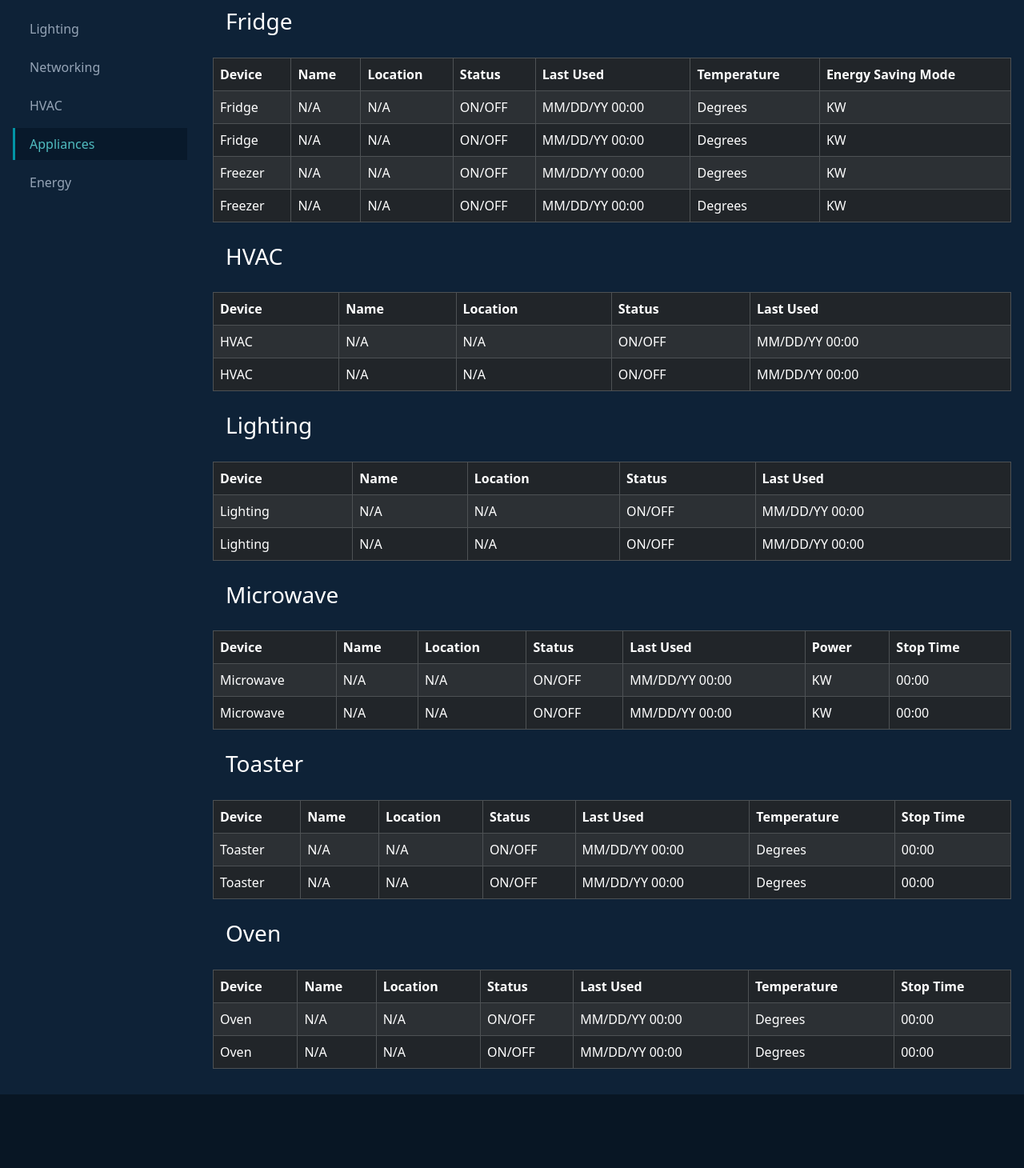
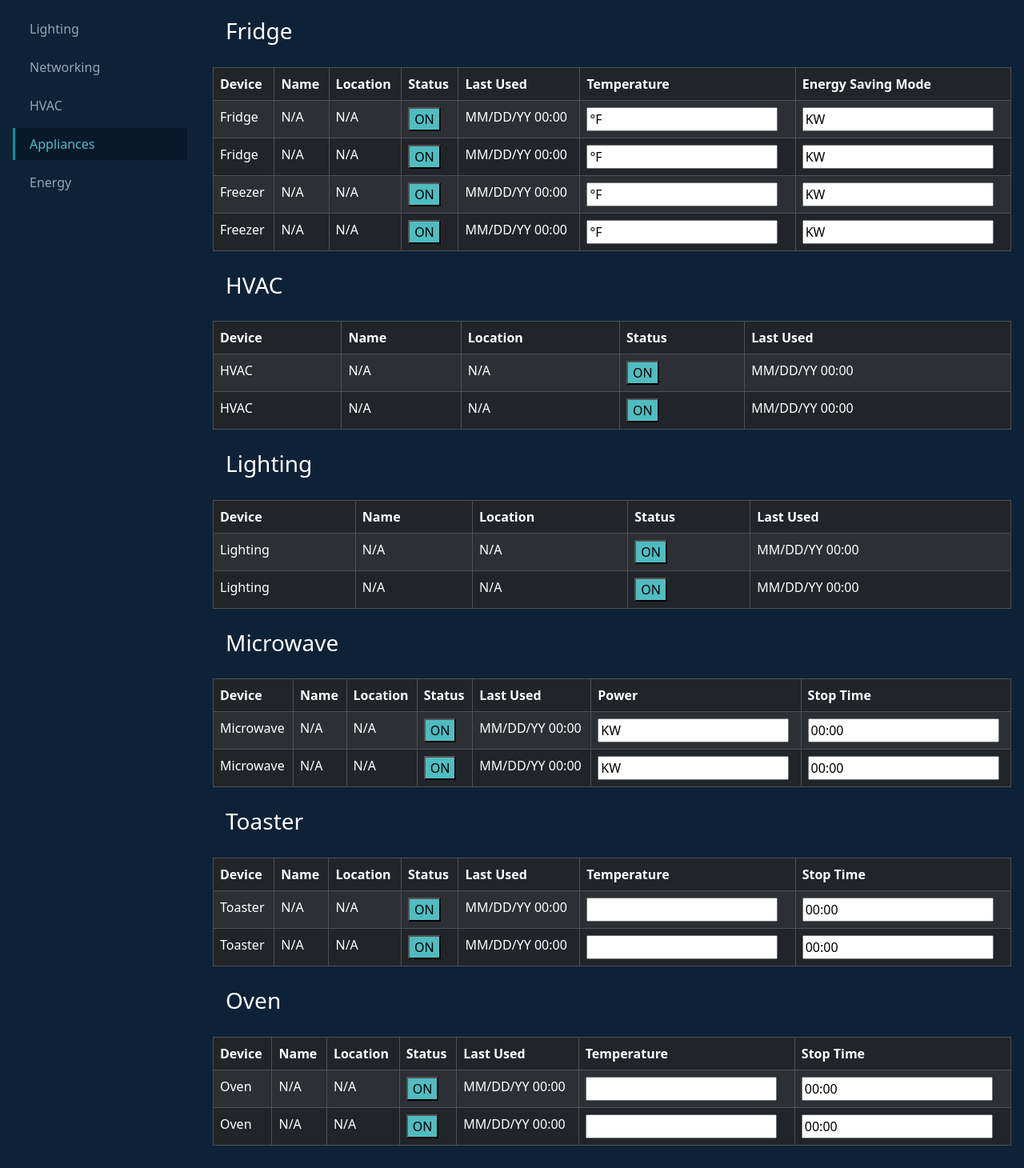
Before and after one commit to PSUBeacon/CMPSC488SP24SecTuesday, a React (Create React App) app in the folder fab/my-login-app/: page /appliances in a window 1280 px wide. Shown: the part 330-1790 px from the top of the page at 80% size. Before the commit the page ends 1698 px from the top, so only its background shows below. Built offline with nearby package versions, Linux system fonts and the light colour scheme.

Commit message:
Update Appliances.js
Added text fields and buttons to the appliances page

```diff
--- a/fab/my-login-app/src/Appliances.js
+++ b/fab/my-login-app/src/Appliances.js
@@ -38,43 +38,50 @@ const Appliances = () => {
        return () => clearInterval(timer);
    }, []);
 
-  const dishwasher = [
-    { Device: "Dishwasher", Name: "N/A", Location: 'N/A', Status: 'ON/OFF', LastUsed: 'MM/DD/YY 00:00', WashTime: "00:00" },
-    { Device: "Dishwasher", Name: "N/A", Location: 'N/A', Status: 'ON/OFF', LastUsed: 'MM/DD/YY 00:00', WashTime: "00:00" },
-  ];
+   const [dishwasher, setDishwasher] = useState([
+    { Device: "Dishwasher", Name: "N/A", Location: 'N/A', Status: 'ON', LastUsed: 'MM/DD/YY 00:00', WashTime: "00:00" },
+    { Device: "Dishwasher", Name: "N/A", Location: 'N/A', Status: 'ON', LastUsed: 'MM/DD/YY 00:00', WashTime: "00:00" },
+  ]);
+
 
   //this const is also for the freezer
-  const fridge = [
-    { Device: "Fridge", Name: "N/A", Location: 'N/A', Status: 'ON/OFF', LastUsed: 'MM/DD/YY 00:00', Temp: "Degrees", EnergySavingMode: "KW"},
-    { Device: "Fridge", Name: "N/A", Location: 'N/A', Status: 'ON/OFF', LastUsed: 'MM/DD/YY 00:00', Temp: "Degrees", EnergySavingMode: "KW" },
-    { Device: "Freezer", Name: "N/A", Location: 'N/A', Status: 'ON/OFF', LastUsed: 'MM/DD/YY 00:00', Temp: "Degrees", EnergySavingMode: "KW" },
-    { Device: "Freezer", Name: "N/A", Location: 'N/A', Status: 'ON/OFF', LastUsed: 'MM/DD/YY 00:00', Temp: "Degrees", EnergySavingMode: "KW" },
-  ];
+  const [fridge, setFridge] = useState([ // <-- Initialize fridge state and setter
+    { Device: "Fridge", Name: "N/A", Location: 'N/A', Status: 'ON', LastUsed: 'MM/DD/YY 00:00', Temp: "°F", EnergySavingMode: "KW"},
+    { Device: "Fridge", Name: "N/A", Location: 'N/A', Status: 'ON', LastUsed: 'MM/DD/YY 00:00', Temp: "°F", EnergySavingMode: "KW" },
+    { Device: "Freezer", Name: "N/A", Location: 'N/A', Status: 'ON', LastUsed: 'MM/DD/YY 00:00', Temp: "°F", EnergySavingMode: "KW" },
+    { Device: "Freezer", Name: "N/A", Location: 'N/A', Status: 'ON', LastUsed: 'MM/DD/YY 00:00', Temp: "°F", EnergySavingMode: "KW" },
+  ]);
 
-  const hvac = [
-    { Device: "HVAC", Name: "N/A", Location: 'N/A', Status: 'ON/OFF', LastUsed: 'MM/DD/YY 00:00' },
-    { Device: "HVAC", Name: "N/A", Location: 'N/A', Status: 'ON/OFF', LastUsed: 'MM/DD/YY 00:00' },
-  ];
+  const [hvac, setHvac] = useState([
+    { Device: "HVAC", Name: "N/A", Location: 'N/A', Status: 'ON', LastUsed: 'MM/DD/YY 00:00' },
+    { Device: "HVAC", Name: "N/A", Location: 'N/A', Status: 'ON', LastUsed: 'MM/DD/YY 00:00' },
+  ]);
 
-  const lighting = [
-    { Device: "Lighting", Name: "N/A", Location: 'N/A', Status: 'ON/OFF', LastUsed: 'MM/DD/YY 00:00' },
-    { Device: "Lighting", Name: "N/A", Location: 'N/A', Status: 'ON/OFF', LastUsed: 'MM/DD/YY 00:00' },
-  ];
 
-  const microwave = [
-    { Device: "Microwave", Name: "N/A", Location: 'N/A', Status: 'ON/OFF', LastUsed: 'MM/DD/YY 00:00', Power: "KW", StopTime: "00:00" },
-    { Device: "Microwave", Name: "N/A", Location: 'N/A', Status: 'ON/OFF', LastUsed: 'MM/DD/YY 00:00', Power: "KW", StopTime: "00:00" },
-  ];
+  const [lighting, setLighting] = useState([
+    { Device: "Lighting", Name: "N/A", Location: 'N/A', Status: 'ON', LastUsed: 'MM/DD/YY 00:00' },
+    { Device: "Lighting", Name: "N/A", Location: 'N/A', Status: 'ON', LastUsed: 'MM/DD/YY 00:00' },
+  ]);
 
-  const toaster = [
-    { Device: "Toaster", Name: "N/A", Location: 'N/A', Status: 'ON/OFF', LastUsed: 'MM/DD/YY 00:00', Temp: "Degrees", StopTime: "00:00" },
-    { Device: "Toaster", Name: "N/A", Location: 'N/A', Status: 'ON/OFF', LastUsed: 'MM/DD/YY 00:00', Temp: "Degrees", StopTime: "00:00" },
-  ];
 
-  const oven = [
-    { Device: "Oven", Name: "N/A", Location: 'N/A', Status: 'ON/OFF', LastUsed: 'MM/DD/YY 00:00', Temp: "Degrees", StopTime: "00:00"  },
-    { Device: "Oven", Name: "N/A", Location: 'N/A', Status: 'ON/OFF', LastUsed: 'MM/DD/YY 00:00', Temp: "Degrees", StopTime: "00:00"  },
-  ];
+  const [microwave, setMicrowave] = useState([
+    { Device: "Microwave", Name: "N/A", Location: 'N/A', Status: 'ON', LastUsed: 'MM/DD/YY 00:00', Power: "KW", StopTime: "00:00" },
+    { Device: "Microwave", Name: "N/A", Location: 'N/A', Status: 'ON', LastUsed: 'MM/DD/YY 00:00', Power: "KW", StopTime: "00:00" },
+  ]);
+
+
+  const [toaster, setToaster] = useState([
+    { Device: "Toaster", Name: "N/A", Location: 'N/A', Status: 'ON', LastUsed: 'MM/DD/YY 00:00', Temp: "°F", StopTime: "00:00" },
+    { Device: "Toaster", Name: "N/A", Location: 'N/A', Status: 'ON', LastUsed: 'MM/DD/YY 00:00', Temp: "°F", StopTime: "00:00" },
+  ]);
+
+
+
+  const [oven, setOven] = useState([
+    { Device: "Oven", Name: "N/A", Location: 'N/A', Status: 'ON', LastUsed: 'MM/DD/YY 00:00', Temp: "°F", StopTime: "00:00"  },
+    { Device: "Oven", Name: "N/A", Location: 'N/A', Status: 'ON', LastUsed: 'MM/DD/YY 00:00', Temp: "°F", StopTime: "00:00"  },
+  ]);
+
 
   const navigate = useNavigate(); // Instantiate useNavigate hook
   const [isNavVisible, setIsNavVisible] = useState(false);
@@ -130,29 +137,6 @@ const Appliances = () => {
     );
   };
 
-  const CameraWidget = () => {
-    const [cameraView, setCameraView] = useState('livingroom'); // Default view
-
-    const cameraFeeds = {
-      livingroom: placeholderImage, // Replace with actual video feed or image
-      kitchen: placeholderImage, // Replace with actual video feed or image for kitchen
-      // Add more camera feeds as needed
-    };
-
-    return (
-      <div className="camera-widget" style={{ position: 'relative', maxWidth: '100%', backgroundColor: '#12232E', borderRadius: '10px', overflow: 'hidden' }}>
-        {/* Live Feed */}
-        <img src={cameraFeeds[cameraView]} alt="Live feed" style={{ width: '100%', height: 'auto', display: 'block' }} />
-
-        {/* Camera View Buttons */}
-        <div style={{ position: 'absolute', top: '10px', left: '10px', display: 'flex', gap: '5px' }}>
-          <button onClick={() => setCameraView('livingroom')} style={{ padding: '5px', backgroundColor: cameraView === 'livingroom' ? '#4CAF50' : 'transparent' }}>R1</button>
-          <button onClick={() => setCameraView('kitchen')} style={{ padding: '5px', backgroundColor: cameraView === 'kitchen' ? '#4CAF50' : 'transparent' }}>R2</button>
-          {/* Add more buttons for additional camera views as needed */}
-        </div>
-      </div>
-    );
-  };
 
   // This is the JSX return statement where we layout our component's HTML structure
   return (
@@ -258,17 +242,46 @@ const Appliances = () => {
           </tr>
         </thead>
         <tbody>
-          {dishwasher.map((dishwasher, index) => (
+        {dishwasher.map((dishwasherItem, index) => (
   <tr key={index}>
-              <td>{dishwasher.Device}</td>
-              <td>{dishwasher.Name}</td>
-              <td>{dishwasher.Location}</td>
-              <td>{dishwasher.Status}</td>
-              <td>{dishwasher.LastUsed}</td>
-              <td>{dishwasher.WashTimer}</td>
+    <td>{dishwasherItem.Device}</td>
+    <td>{dishwasherItem.Name}</td>
+    <td>{dishwasherItem.Location}</td>
+    <td>
+      <button
+        onClick={() => {
+          const updatedDishwasher = [...dishwasher];
+          updatedDishwasher[index] = {
+            ...dishwasherItem,
+            Status: dishwasherItem.Status === 'ON' ? 'OFF' : 'ON'
+          };
+          setDishwasher(updatedDishwasher);
+        }}
+      >
+        {dishwasherItem.Status}
+      </button>
+    </td>
+    <td>{dishwasherItem.LastUsed}</td>
+    <td>
+      <input
+        type="text"
+        value={dishwasherItem.WashTime}
+        onChange={(e) => {
+          const newWashTime = e.target.value;
+          const updatedDishwasher = [...dishwasher];
+          updatedDishwasher[index] = {
+            ...updatedDishwasher[index],
+            WashTime: newWashTime
+          };
+          setDishwasher(updatedDishwasher);
+        }}
+      />
+    </td>
   </tr>
 ))}
 </tbody>
+
+
       </Table>
 
 {/*fridge table*/}
@@ -288,17 +301,54 @@ const Appliances = () => {
           </tr>
         </thead>
         <tbody>
-          {fridge.map((fridge, index) => (
+        {fridge.map((fridgeItem, index) => (
   <tr key={index}>
-              <td>{fridge.Device}</td>
-              <td>{fridge.Name}</td>
-              <td>{fridge.Location}</td>
-              <td>{fridge.Status}</td>
-              <td>{fridge.LastUsed}</td>
-              <td>{fridge.Temp}</td>
-              <td>{fridge.EnergySavingMode}</td>
+    <td>{fridgeItem.Device}</td>
+    <td>{fridgeItem.Name}</td>
+    <td>{fridgeItem.Location}</td>
+    {/* Replace the current display of "Status" with a button */}
+    <td>
+      <button
+        onClick={() => {
+          const updatedFridge = [...fridge];
+          updatedFridge[index] = {
+            ...fridgeItem,
+            Status: fridgeItem.Status === 'ON' ? 'OFF' : 'ON'
+          };
+          setFridge(updatedFridge);
+        }}
+      >
+        {fridgeItem.Status}
+      </button>
+    </td>
+    <td>{fridgeItem.LastUsed}</td>
+    <td>
+      <input
+        type="text"
+        value={fridgeItem.Temp} // Bind the value of the input field to the state
+        onChange={(e) => {
+          const newTemp = e.target.value;
+          const updatedFridge = [...fridge]; // Create a copy of the array
+          updatedFridge[index] = { ...fridgeItem, Temp: newTemp }; // Update the specific item in the copied array
+          setFridge(updatedFridge); // Update the state with the new array
+        }}
+      />
+    </td>
+    <td>
+      <input
+        type="text"
+        value={fridgeItem.EnergySavingMode} // Bind the value of the input field to the state
+        onChange={(e) => {
+          const newEnergySavingMode = e.target.value;
+          const updatedFridge = [...fridge]; // Create a copy of the array
+          updatedFridge[index] = { ...fridgeItem, EnergySavingMode: newEnergySavingMode }; // Update the specific item in the copied array
+          setFridge(updatedFridge); // Update the state with the new array
+        }}
+      />
+    </td>
   </tr>
 ))}
+
         </tbody>
       </Table>
 
@@ -317,15 +367,30 @@ const Appliances = () => {
           </tr>
         </thead>
         <tbody>
-          {hvac.map((hvac, index) => (
+        {hvac.map((hvacItem, index) => (
   <tr key={index}>
-              <td>{hvac.Device}</td>
-              <td>{hvac.Name}</td>
-              <td>{hvac.Location}</td>
-              <td>{hvac.Status}</td>
-              <td>{hvac.LastUsed}</td>
+    <td>{hvacItem.Device}</td>
+    <td>{hvacItem.Name}</td>
+    <td>{hvacItem.Location}</td>
+    {/* Replace the current display of "Status" with a button */}
+    <td>
+      <button
+        onClick={() => {
+          const updatedHvac = [...hvac];
+          updatedHvac[index] = {
+            ...hvacItem,
+            Status: hvacItem.Status === 'ON' ? 'OFF' : 'ON'
+          };
+          setHvac(updatedHvac);
+        }}
+      >
+        {hvacItem.Status}
+      </button>
+    </td>
+    <td>{hvacItem.LastUsed}</td>
   </tr>
 ))}
+
         </tbody>
       </Table>
 
@@ -344,15 +409,30 @@ const Appliances = () => {
           </tr>
         </thead>
         <tbody>
-          {lighting.map((lighting, index) => (
+        {lighting.map((lightingItem, index) => (
   <tr key={index}>
-              <td>{lighting.Device}</td>
-              <td>{lighting.Name}</td>
-              <td>{lighting.Location}</td>
-              <td>{lighting.Status}</td>
-              <td>{lighting.LastUsed}</td>
+    <td>{lightingItem.Device}</td>
+    <td>{lightingItem.Name}</td>
+    <td>{lightingItem.Location}</td>
+    {/* Replace the current display of "Status" with a button */}
+    <td>
+      <button
+        onClick={() => {
+          const updatedLighting = [...lighting];
+          updatedLighting[index] = {
+            ...lightingItem,
+            Status: lightingItem.Status === 'ON' ? 'OFF' : 'ON'
+          };
+          setLighting(updatedLighting);
+        }}
+      >
+        {lightingItem.Status}
+      </button>
+    </td>
+    <td>{lightingItem.LastUsed}</td>
   </tr>
 ))}
+
         </tbody>
       </Table>
 
@@ -373,18 +453,56 @@ const Appliances = () => {
           </tr>
         </thead>
         <tbody>
-          {microwave.map((microwave, index) => (
+        {microwave.map((microwaveItem, index) => (
   <tr key={index}>
-              <td>{microwave.Device}</td>
-              <td>{microwave.Name}</td>
-              <td>{microwave.Location}</td>
-              <td>{microwave.Status}</td>
-              <td>{microwave.LastUsed}</td>
-              <td>{microwave.Power}</td>
-              <td>{microwave.StopTime}</td>
+    <td>{microwaveItem.Device}</td>
+    <td>{microwaveItem.Name}</td>
+    <td>{microwaveItem.Location}</td>
+    {/* Replace the current display of "Status" with a button */}
+    <td>
+      <button
+        onClick={() => {
+          const updatedMicrowave = [...microwave];
+          updatedMicrowave[index] = {
+            ...microwaveItem,
+            Status: microwaveItem.Status === 'ON' ? 'OFF' : 'ON'
+          };
+          setMicrowave(updatedMicrowave);
+        }}
+      >
+        {microwaveItem.Status}
+      </button>
+    </td>
+    <td>{microwaveItem.LastUsed}</td>
+    <td>
+      <input
+        type="text"
+        value={microwaveItem.Power} // Bind the value of the input field to the state
+        onChange={(e) => {
+          const newPower = e.target.value;
+          const updatedMicrowave = [...microwave]; // Create a copy of the array
+          updatedMicrowave[index] = { ...microwaveItem, Power: newPower }; // Update the specific item in the copied array
+          setMicrowave(updatedMicrowave); // Update the state with the new array
+        }}
+      />
+    </td>
+    <td>
+      <input
+        type="text"
+        value={microwaveItem.StopTime} // Bind the value of the input field to the state
+        onChange={(e) => {
+          const newStopTime = e.target.value;
+          const updatedMicrowave = [...microwave]; // Create a copy of the array
+          updatedMicrowave[index] = { ...microwaveItem, StopTime: newStopTime }; // Update the specific item in the copied array
+          setMicrowave(updatedMicrowave); // Update the state with the new array
+        }}
+      />
+    </td>
   </tr>
 ))}
+
 </tbody>
+
       </Table>
 
 {/*Toaster table*/}
@@ -404,18 +522,56 @@ const Appliances = () => {
           </tr>
         </thead>
         <tbody>
-          {toaster.map((toaster, index) => (
+        {toaster.map((toasterItem, index) => (
   <tr key={index}>
-              <td>{toaster.Device}</td>
-              <td>{toaster.Name}</td>
-              <td>{toaster.Location}</td>
-              <td>{toaster.Status}</td>
-              <td>{toaster.LastUsed}</td>
-              <td>{toaster.Temp}</td>
-              <td>{toaster.StopTime}</td>
+    <td>{toasterItem.Device}</td>
+    <td>{toasterItem.Name}</td>
+    <td>{toasterItem.Location}</td>
+    {/* Replace the current display of "Status" with a button */}
+    <td>
+      <button
+        onClick={() => {
+          const updatedToaster = [...toaster];
+          updatedToaster[index] = {
+            ...toasterItem,
+            Status: toasterItem.Status === 'ON' ? 'OFF' : 'ON'
+          };
+          setToaster(updatedToaster);
+        }}
+      >
+        {toasterItem.Status}
+      </button>
+    </td>
+    <td>{toasterItem.LastUsed}</td>
+    <td>
+      <input
+        type="text"
+        value={toasterItem.Temperature} // Bind the value of the input field to the state
+        onChange={(e) => {
+          const newTemperature = e.target.value;
+          const updatedToaster = [...toaster]; // Create a copy of the array
+          updatedToaster[index] = { ...toasterItem, Temperature: newTemperature }; // Update the specific item in the copied array
+          setToaster(updatedToaster); // Update the state with the new array
+        }}
+      />
+    </td>
+    <td>
+      <input
+        type="text"
+        value={toasterItem.StopTime} // Bind the value of the input field to the state
+        onChange={(e) => {
+          const newStopTime = e.target.value;
+          const updatedToaster = [...toaster]; // Create a copy of the array
+          updatedToaster[index] = { ...toasterItem, StopTime: newStopTime }; // Update the specific item in the copied array
+          setToaster(updatedToaster); // Update the state with the new array
+        }}
+      />
+    </td>
   </tr>
 ))}
+
 </tbody>
+
       </Table>
 
 {/*Oven table*/}
@@ -435,18 +591,56 @@ const Appliances = () => {
           </tr>
         </thead>
         <tbody>
-          {oven.map((oven, index) => (
+        {oven.map((ovenItem, index) => (
   <tr key={index}>
-              <td>{oven.Device}</td>
-              <td>{oven.Name}</td>
-              <td>{oven.Location}</td>
-              <td>{oven.Status}</td>
-              <td>{oven.LastUsed}</td>
-              <td>{oven.Temp}</td>
-              <td>{oven.StopTime}</td>
+    <td>{ovenItem.Device}</td>
+    <td>{ovenItem.Name}</td>
+    <td>{ovenItem.Location}</td>
+    {/* Replace the current display of "Status" with a button */}
+    <td>
+      <button
+        onClick={() => {
+          const updatedOven = [...oven];
+          updatedOven[index] = {
+            ...ovenItem,
+            Status: ovenItem.Status === 'ON' ? 'OFF' : 'ON'
+          };
+          setOven(updatedOven);
+        }}
+      >
+        {ovenItem.Status}
+      </button>
+    </td>
+    <td>{ovenItem.LastUsed}</td>
+    <td>
+      <input
+        type="text"
+        value={ovenItem.Temperature} // Bind the value of the input field to the state
+        onChange={(e) => {
+          const newTemperature = e.target.value;
+          const updatedOven = [...oven]; // Create a copy of the array
+          updatedOven[index] = { ...ovenItem, Temperature: newTemperature }; // Update the specific item in the copied array
+          setOven(updatedOven); // Update the state with the new array
+        }}
+      />
+    </td>
+    <td>
+      <input
+        type="text"
+        value={ovenItem.StopTime} // Bind the value of the input field to the state
+        onChange={(e) => {
+          const newStopTime = e.target.value;
+          const updatedOven = [...oven]; // Create a copy of the array
+          updatedOven[index] = { ...ovenItem, StopTime: newStopTime }; // Update the specific item in the copied array
+          setOven(updatedOven); // Update the state with the new array
+        }}
+      />
+    </td>
   </tr>
 ))}
+
 </tbody>
+
       </Table>
 
 
```
Lines whose indentation alone changed are shown as unchanged.
